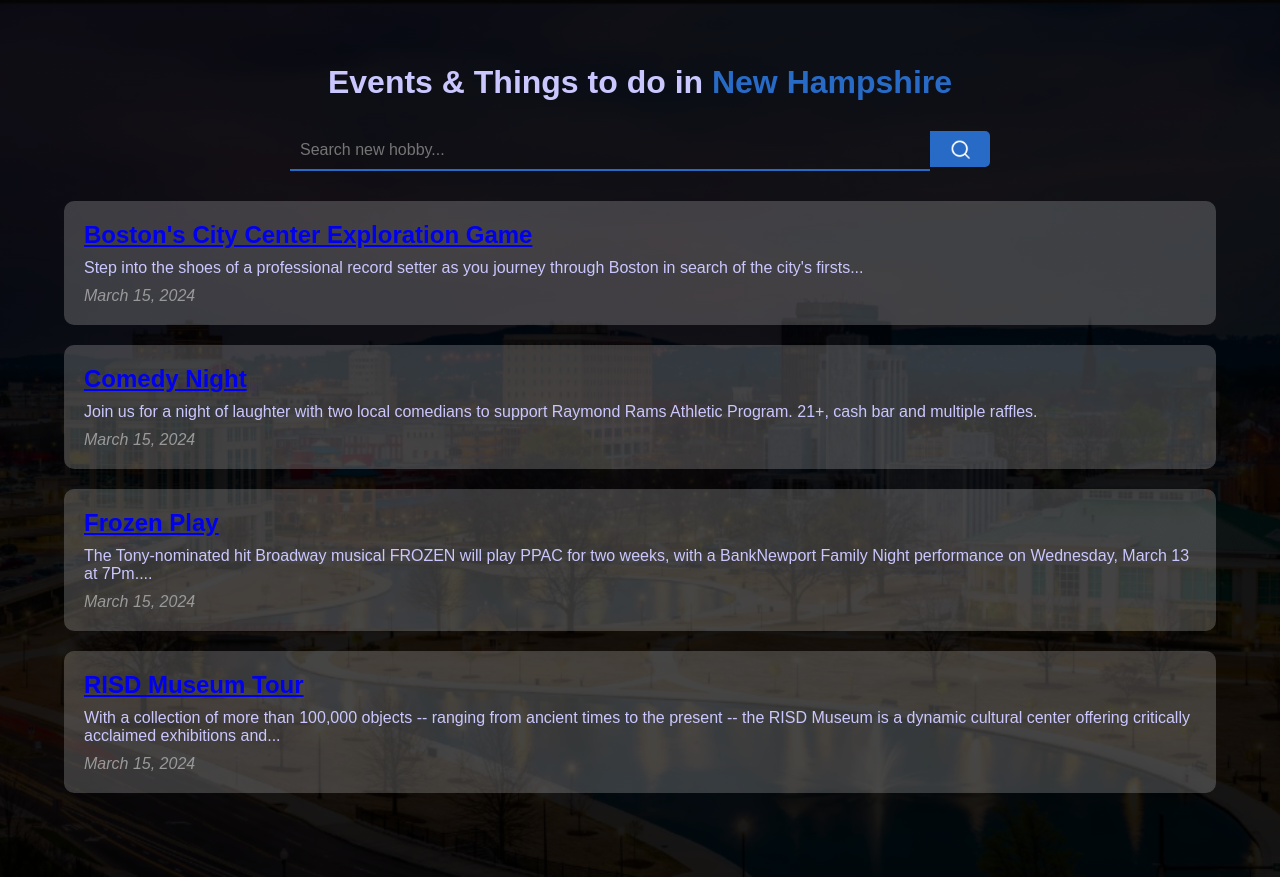
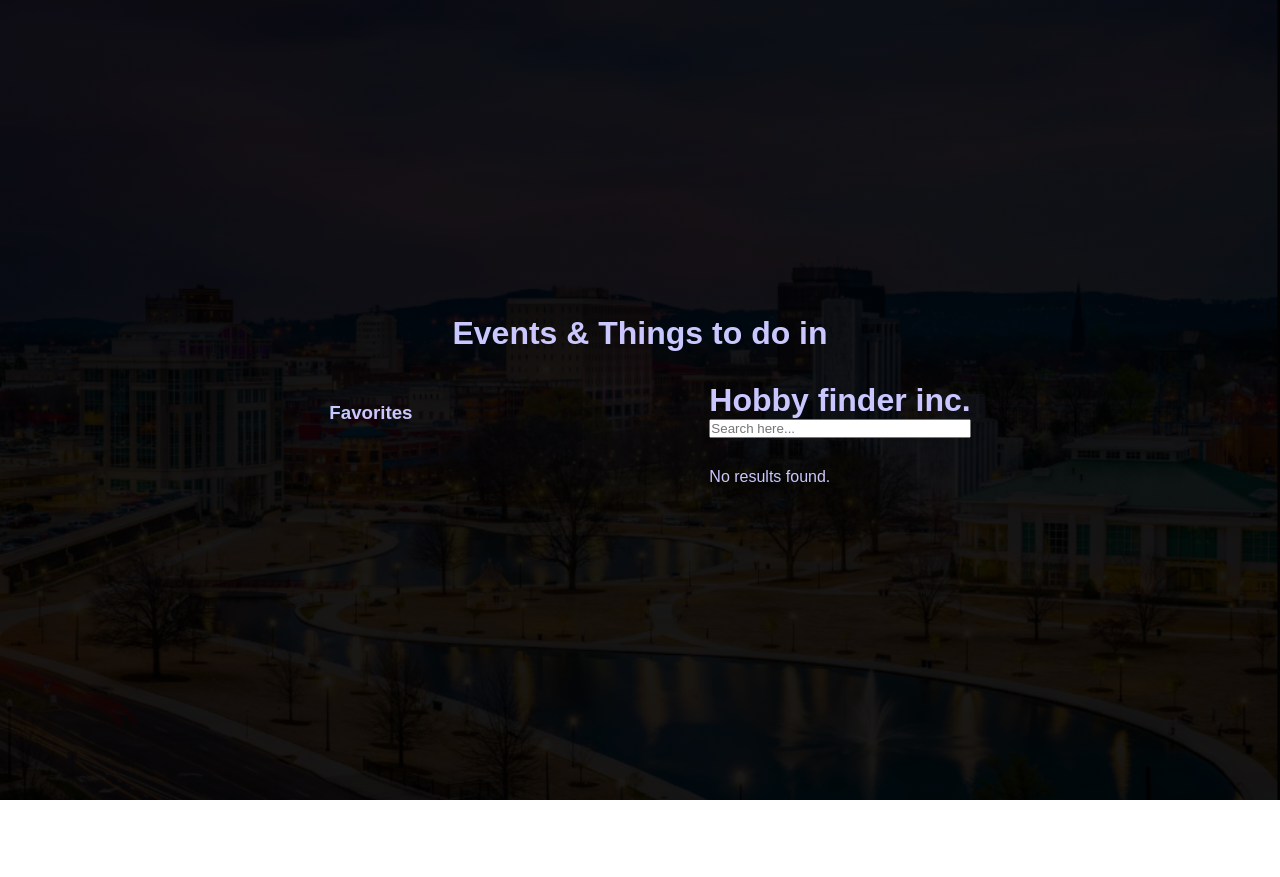
Before and after one commit to suhalip/HobbyFinder, a plain HTML site: page ResultsPage.html in a window 1280 px wide. After the commit the page ends 800 px from the top, so only its background shows below. Drawn offline with Linux system fonts and the light colour scheme.

Commit message:
Update ResultsPage.html

```diff
--- a/ResultsPage.html
+++ b/ResultsPage.html
@@ -3,45 +3,73 @@
 <head>
     <meta charset="UTF-8">
     <meta name="viewport" content="width=device-width, initial-scale=1.0">
-    <title>Search Results - Easy Tutorials</title>
+    <title>Search Results</title>
     <link rel="stylesheet" href="ResultPgStyle.css">
+        <script src="background.js"></script>
+    <link rel="import" href="Homepage.html">
 </head>
 <body>
-    <div class="container">
+<div class="container">
         <header class="header">
             <h1>Events & Things to do in<span class="blue-text"> New Hampshire</span></h1>
         </header>
-
-        <form action="ResultsPage.html" method="get" class="search-bar">
-            <input type="text" placeholder="Search new hobby..." name="q" />
-            <button type="submit"><img src="images/search.png" /></button>
-        </form>
-
-        <div class="search-results">
-            <!-- Search Result Items will be dynamically generated here -->
-            <!-- Example Result Item -->
-            <div class="result-item">
-                <h2><a href="https://feverup.com/m/100956">Boston's City Center Exploration Game</a></h2>
-                <p>Step into the shoes of a professional record setter as you journey through Boston in search of the city's firsts...</p>
-                <cite>March 15, 2024</cite>
-            </div>
-            <div class="result-item">
-                <h2><a href="https://www.eventbrite.com/e/comedy-night-tickets-825056816147?aff=ebdssbdestsearch">Comedy Night</a></h2>
-                <p>Join us for a night of laughter with two local comedians to support Raymond Rams Athletic Program. 21+, cash bar and multiple raffles.</p>
-                <cite>March 15, 2024</cite>
-            </div>
-            <div class="result-item">
-                <h2><a href="https://www.goprovidence.com/event/frozen/44768/">Frozen Play</a></h2>
-                <p>The Tony-nominated hit Broadway musical FROZEN will play PPAC for two weeks, with a BankNewport Family Night performance on Wednesday, March 13 at 7Pm....</p>
-                <cite>March 15, 2024</cite>
-            </div>
-            <div class="result-item">
-                <h2><a href="https://www.goprovidence.com/listing/risd-museum/10992/">RISD Museum Tour</a></h2>
-                <p>With a collection of more than 100,000 objects -- ranging from ancient times to the present -- the RISD Museum is a dynamic cultural center offering critically acclaimed exhibitions and...</p>
-                <cite>March 15, 2024</cite>
-            </div>
-
+    <div class="resultspage-container">
+        <div id="favorite-list" class="favorite-list">
+            <h3>Favorites</h3>
+            <ul id="favorites"></ul>
+        </div>
+        <div id="results-item" action="/search-hobbies"  >
+            <h1>Hobby finder inc.</h1>
+            <input type="text" placeholder="Search here..." class="search-bar input">
+            <div id="results"></div>
         </div>
     </div>
+</div>
+    <script>
+        document.addEventListener('DOMContentLoaded', function() {
+            const params = new URLSearchParams(window.location.search);
+    const location = params.get('l'); // Get the location parameter
+    const results = params.get('results');
+
+    // Select the element where the location should be displayed
+    const locationElement = document.querySelector('.blue-text');
+
+    if (location) {
+        // Update the text content with the user-provided location
+        locationElement.textContent = ` ${location}`;
+    } else {
+        // Provide a default text in case no location is specified
+        locationElement.textContent = null;
+    }
+            if (results) {
+                const items = results.split(/(?=\d+\.\s)/);
+                const tiles = items.map(item => `
+                    <div class="result-item">
+                        ${item.trim()}
+                        <button class="add-to-favorites" onclick="addToFavorites(this)">Add to Favorites</button>
+                    </div>
+                `).join('');
+                document.getElementById('results').innerHTML = tiles;
+            } else {
+                document.getElementById('results').textContent = 'No results found.';
+            }
+        });
+
+        function addToFavorites(button) {
+    const fullText = button.parentNode.textContent.replace('Add to Favorites', '').trim();
+    // Use a regular expression to extract the title, excluding the leading number and trailing description
+    const titleMatch = fullText.match(/^\d+\.\s+(.*?)(?:\s+-|$)/);
+    if (titleMatch && titleMatch[1]) {
+        // Create a new list item for the favorite
+        const listItem = document.createElement('li');
+        listItem.textContent = titleMatch[1].trim(); // Use the captured title
+        document.getElementById('favorites').appendChild(listItem);
+
+        // Disable the button after adding to favorites
+        button.disabled = true;
+    }
+}
+
+    </script>
 </body>
 </html>
```
